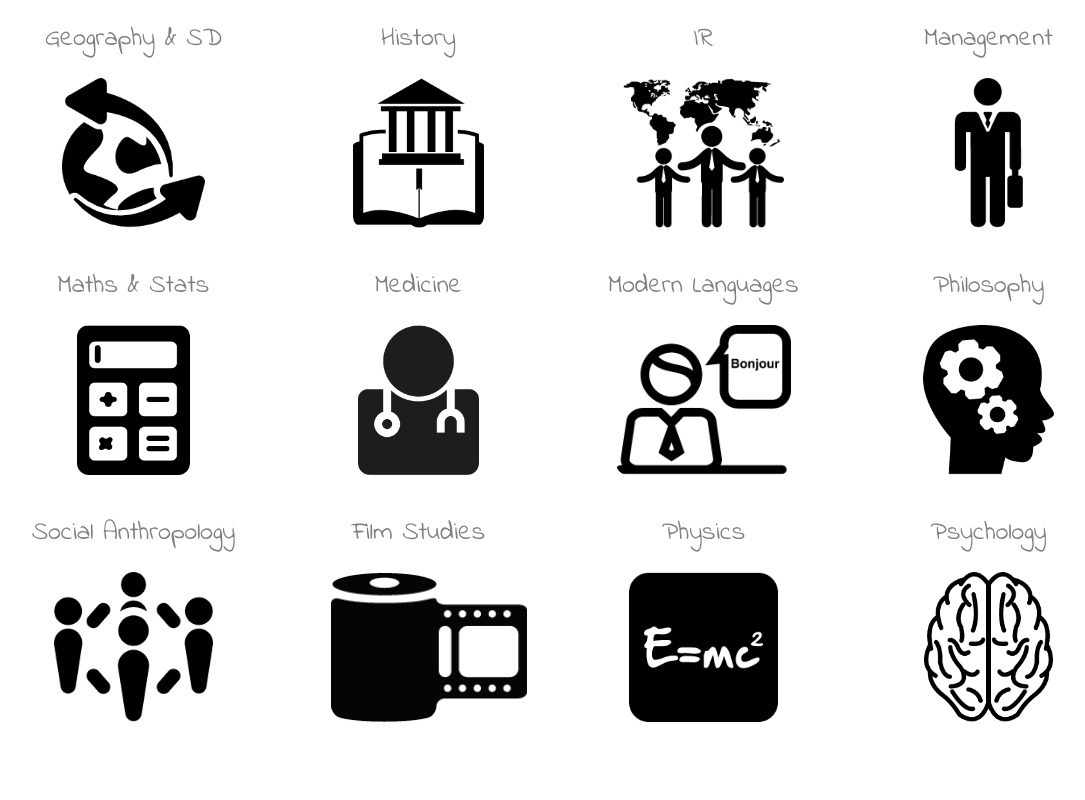
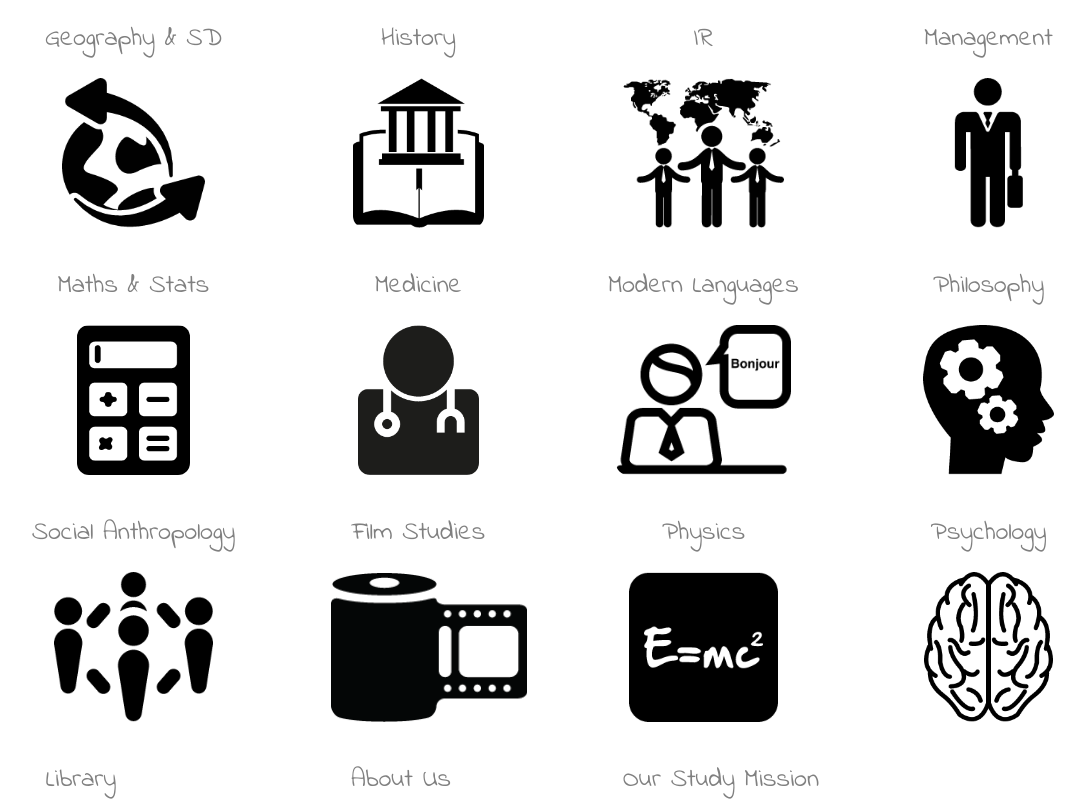
Before and after one commit to Wtrmln17/StudyJuice, a plain HTML site: page index.html in a window 1280 px wide. Shown: the part 1079-1879 px from the top of the page, without its empty margins (79-1164 px from the left). Before the commit the page ends 1841 px from the top, so only its background shows below. Drawn offline with Linux system fonts and the light colour scheme.

Commit message:
Update index.html

```diff
--- a/index.html
+++ b/index.html
@@ -20,7 +20,7 @@
 
 
 
-                <input type="email" placeholder="Share some study juice" style="width:400px">
+                <input type="email" placeholder="Share some study juice #subject" style="width:400px">
                 <input type="submit" placeholder="share">
 
 
@@ -234,6 +234,21 @@
 
     </div>
 
+<div class='row'>
+
+
+            <div class='col-sm-3'>
+                        <a href="#">Library</a>
+                    </div>
+             <div class='col-sm-3'>
+                        <a href="#">About Us</a>
+                    </div>
+            <div class='col-sm-3'>
+                        <a href="#">Our Study Mission</a>
+                        </div>
+
+</div>
+
 
 
 </body>
```
